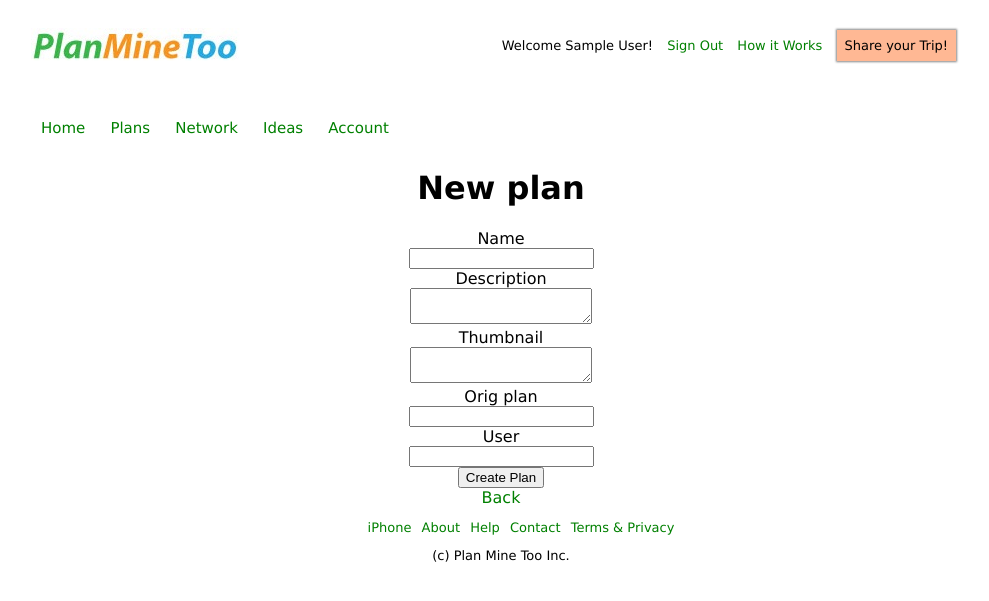
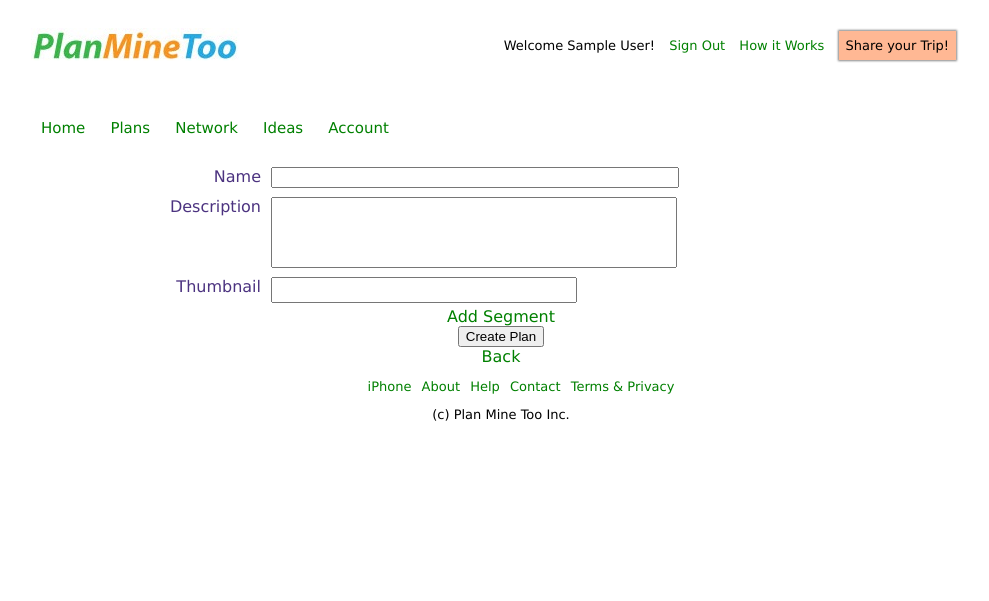
Before and after one commit to mdhagat/planner, a Rails app: page /plans/new in a window 1280 px wide. Shown: the top 601 px of the page, without its empty margins (139-1128 px from the left). Run offline with Rails 7, Linux system fonts and the light colour scheme; the visitor is signed in with stand-in values (Sample User, id 1); data that the repository does not hold is empty; style sheets or scripts are compiled from the project's sources; some libraries are stand-ins or nearby versions.

Commit message:
Fix misc bugs and refine adding plan

```diff
--- a/app/assets/stylesheets/application.css
+++ b/app/assets/stylesheets/application.css
@@ -72,9 +72,6 @@ div.logo
 	left:20px;
 	height:60px;
 	width:440px;
-	display:block;
-	border-style:solid;
-	border-width:0px;
 }
 
 img.logo_img
@@ -82,6 +79,8 @@ img.logo_img
 	position:absolute;
 	top:10px;
 	left:10px;
+	border:none;
+	display:block;
 }
 
 div.access
@@ -118,11 +117,11 @@ div.access
 {
 	color:black;
 	border-style:solid;
-	border-width:1px;
 	text-decoration:none;
 	padding:7px;
 	background-color:#FFB894;
 	border-color:#FFB894;
+	border-width:0px;
 	box-shadow: 0px 0px 2px 1px #888888;
 }
 
--- a/app/assets/stylesheets/plans.css.scss
+++ b/app/assets/stylesheets/plans.css.scss
@@ -133,3 +133,121 @@ a.plan_destroy
   color:#47476B;
 //  padding:5px;
 }
+
+//
+// New plan section
+//
+
+div.new_plan_section
+{
+  position:relative;
+  margin-left: auto;
+  margin-right: auto;
+  width:1000px;
+//  border-style:solid;
+//  border-width:1px;
+}
+
+.title_section
+{
+  position:relative;
+  left:100px;
+  height:30px;
+  width:350px;
+//  border-style:solid;
+//  border-width:1px;
+}
+
+.title_tag
+{
+  position:absolute;
+  left:10px;
+  height:30px;
+  width:150px;
+  text-align: right;
+  font-size:medium;
+  color:#4C3380;
+//  border-style:solid;
+//  border-width:1px;
+}
+
+.title_field
+{
+  position:absolute;
+  left:170px;
+  width:400px;
+}
+
+.description_section
+{
+  position:relative;
+  left:100px;
+  height:80px;
+  width:350px;
+//  border-style:solid;
+//  border-width:1px;
+}
+
+.description_tag
+{
+  position:absolute;
+  left:10px;
+  height:30px;
+  width:150px;
+  text-align: right;
+  font-size:medium;
+  color:#4C3380;
+//  border-style:solid;
+//  border-width:1px;
+}
+
+.description_field
+{
+  position:absolute;
+  left:170px;
+  height:65px;
+  width:400px;
+  resize:none;
+}
+
+.thumbnail_section
+{
+  position:relative;
+  left:100px;
+  height:30px;
+  width:350px;
+//  border-style:solid;
+//  border-width:1px;
+}
+
+.thumbnail_tag
+{
+  position:absolute;
+  left:10px;
+  height:30px;
+  width:150px;
+  text-align: right;
+  font-size:medium;
+  color:#4C3380;
+//  border-style:solid;
+//  border-width:1px;
+}
+
+.thumbnail_field
+{
+  position:absolute;
+  left:170px;
+  height:20px;
+  width:300px;
+  resize:none;
+}
+
+div.add_segment_section
+{
+  position:relative;
+  height:140px;
+  width:750px;
+  margin:auto;
+  background-color:#F5F0E6;
+  box-shadow: 0px 0px 4px 1px #888888;
+}
--- a/app/assets/stylesheets/segments.css.scss
+++ b/app/assets/stylesheets/segments.css.scss
@@ -116,7 +116,7 @@ div.segment_text
   position:absolute;
   font-size: small;
   padding:10px;
-//  color:#4C3380;
+  line-height:15px;
 }
 
 a.segment_show
@@ -163,4 +163,5 @@ div.segment_choose_buttons
   margin:10px;
   background-color:#C2D699;
   border-width : 0px;
+  box-shadow: 0px 0px 2px 1px #888888;
 }
--- a/app/assets/stylesheets/sessions.css.scss
+++ b/app/assets/stylesheets/sessions.css.scss
@@ -108,6 +108,7 @@ div.login_section
   margin:10px;
   background-color:#C2D699;
   border-width:0px;
+  box-shadow: 0px 0px 2px 1px #888888;
 }
 
 .create_account
--- a/app/controllers/plans_controller.rb
+++ b/app/controllers/plans_controller.rb
@@ -21,6 +21,15 @@ class PlansController < ApplicationController
 
   # GET /plans/1/edit
   def edit
+  end
+
+  # GET /add_segment
+  def add_segment
+    respond_to do |format|
+      format.html # index.html.erb
+      format.js {}
+      format.json { }
+    end
   end
 
   # POST /plans
--- a/app/views/layouts/_header.html.erb
+++ b/app/views/layouts/_header.html.erb
@@ -13,7 +13,7 @@
 				<li> <%= link_to 'Sign Out', logout_path,  method: "delete" %></li>
 			<% else %>
 				<% if (controller != 'sessions') && (request.path != login_path) %>
-					<li><%= link_to('Login', new_session_path) %></li>
+					<li><%= link_to 'Login', new_session_path %></li>
 					<li><%= link_to 'Register', new_user_path %> </li>
 				<% end %>
 			<% end %>
--- a/app/views/plans/_form.html.erb
+++ b/app/views/plans/_form.html.erb
@@ -1,37 +1,36 @@
+
+<br/>
+
+<div class="new_plan_section">
+
 <%= form_for(@plan) do |f| %>
   <% if @plan.errors.any? %>
-    <div id="error_explanation">
-      <h2><%= pluralize(@plan.errors.count, "error") %> prohibited this plan from being saved:</h2>
-
-      <ul>
       <% @plan.errors.full_messages.each do |msg| %>
-        <li><%= msg %></li>
+        <% flash.now[:alert] = msg %>
       <% end %>
-      </ul>
-    </div>
   <% end %>
 
-  <div class="field">
-    <%= f.label :name %><br>
-    <%= f.text_field :name %>
+  	<div class="title_section">
+  		<%= f.label :name, "Name", :class => 'title_tag' %>
+		<%= f.text_field :name, :class => 'title_field' %>
   	</div>
-  <div class="field">
-    <%= f.label :description %><br>
-    <%= f.text_area :description %>
+
+  	<div class="description_section">
+  		<%= f.label :description, "Description", :class => 'description_tag' %>
+		<%= f.text_area :description, :class => 'description_field' %>
   	</div>
-  <div class="field">
-    <%= f.label :thumbnail %><br>
-    <%= f.text_area :thumbnail %>
+
+	<div class="thumbnail_section">
+    	<%= f.label :thumbnail, :class => 'thumbnail_tag' %>
+    	<%= f.text_area :thumbnail, :class => 'thumbnail_field' %>
   	</div>
-  <div class="field">
-    <%= f.label :orig_plan_id %><br>
-    <%= f.number_field :orig_plan_id %>
-  </div>
-  <div class="field">
-    <%= f.label :user_id %><br>
-    <%= f.number_field :user_id %>
-  </div>
+
+  	<%= link_to "Add Segment", add_segment_url, :class => "add_segment_link", :remote => true %>
+
 	<div class="actions">
     	<%= f.submit %>
   	</div>
+
 <% end %>
+
+</div>
--- a/app/views/plans/new.html.erb
+++ b/app/views/plans/new.html.erb
@@ -1,4 +1,3 @@
-<h1>New plan</h1>
 
 <%= render 'form' %>
 
--- a/app/views/plans/show.html.erb
+++ b/app/views/plans/show.html.erb
@@ -30,9 +30,9 @@
 				<div class="segment_text"> <%= segment.get_description %> </div>
 			</div>
 			<% if signed_in? %>
-				<%= link_to 'Swap', choose_url(:id => segment.id, :plan_id => @plan.id), :class => "segment_swap" %>
+				<%= link_to 'Swap', choose_url(:segment_id => segment.id, :plan_id => @plan.id), :class => "segment_swap" %>
 			<% end %>
-			<%= link_to daybyday_txt, daybyday_url(:id => segment.id), :class => "segment_show", :remote => :true %>
+			<%= link_to daybyday_txt, daybyday_url(:segment_id => segment.id), :class => "segment_show", :remote => :true %>
 		</div>
 
         <br/>
--- a/app/views/segments/daybyday.js.erb
+++ b/app/views/segments/daybyday.js.erb
@@ -8,5 +8,5 @@ $('.segment_text:eq(<%= (@segment.order_in_plan - 1) %>)').replaceWith(
 	+ '</div>'
 )
 $('.segment_show:eq(<%= (@segment.order_in_plan - 1) %>)').replaceWith(
-	'<%= link_to "Summary", summary_url(:id => @segment.id), :class => "segment_show", :remote => :true %>'
+	'<%= link_to "Summary", summary_url(:segment_id => @segment.id), :class => "segment_show", :remote => :true %>'
 )
--- a/app/views/segments/summary.js.erb
+++ b/app/views/segments/summary.js.erb
@@ -2,5 +2,5 @@ $('.segment_text:eq(<%= (@segment.order_in_plan - 1) %>)').replaceWith(
 	'<div class="segment_text">' + '<%= @segment.get_description %> <br/>'	+ '</div>'
 )
 $('.segment_show:eq(<%= (@segment.order_in_plan - 1) %>)').replaceWith(
-	'<%= link_to "Day by Day", daybyday_url(:id => @segment.id), :class => "segment_show", :remote => :true %>'
+	'<%= link_to "Day by Day", daybyday_url(:segment_id => @segment.id), :class => "segment_show", :remote => :true %>'
 )
--- a/config/routes.rb
+++ b/config/routes.rb
@@ -87,6 +87,8 @@ Planner::Application.routes.draw do
 
   get '/customize' => "plans#customize", :as => "customize"
   post '/save_plan' => "plans#save_for_user", :as => "save_plan"
+  # for adding segment when creating a plan
+  get '/add_segment' => "plans#add_segment", :as => "add_segment"
 
   get '/daybyday' => "segments#daybyday", :as => "daybyday"
   get '/summary' => "segments#summary", :as => "summary"
```
Also changed, not shown: app/controllers/segments_controller.rb (+9 -5 lines), app/views/plans/add_segment.js.erb (added, +12 -0 lines). Lines whose indentation alone changed are shown as unchanged.
